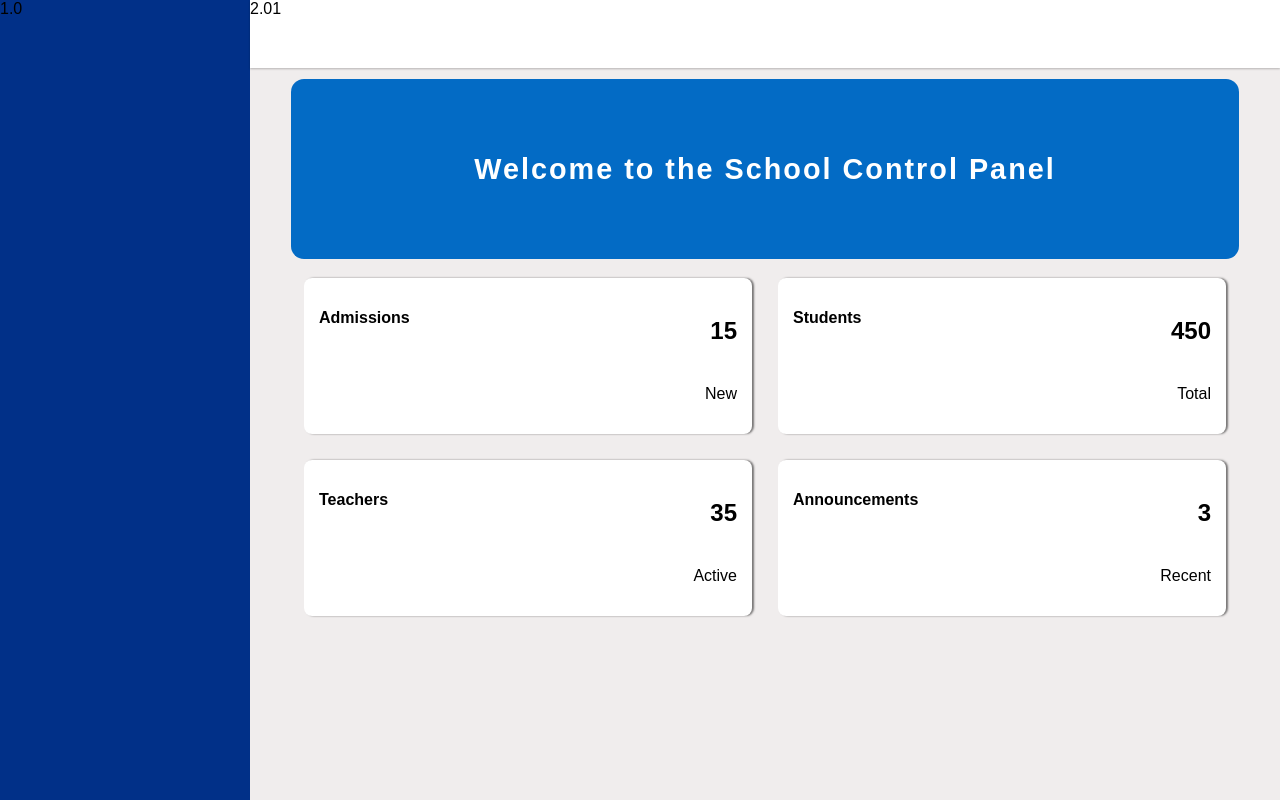
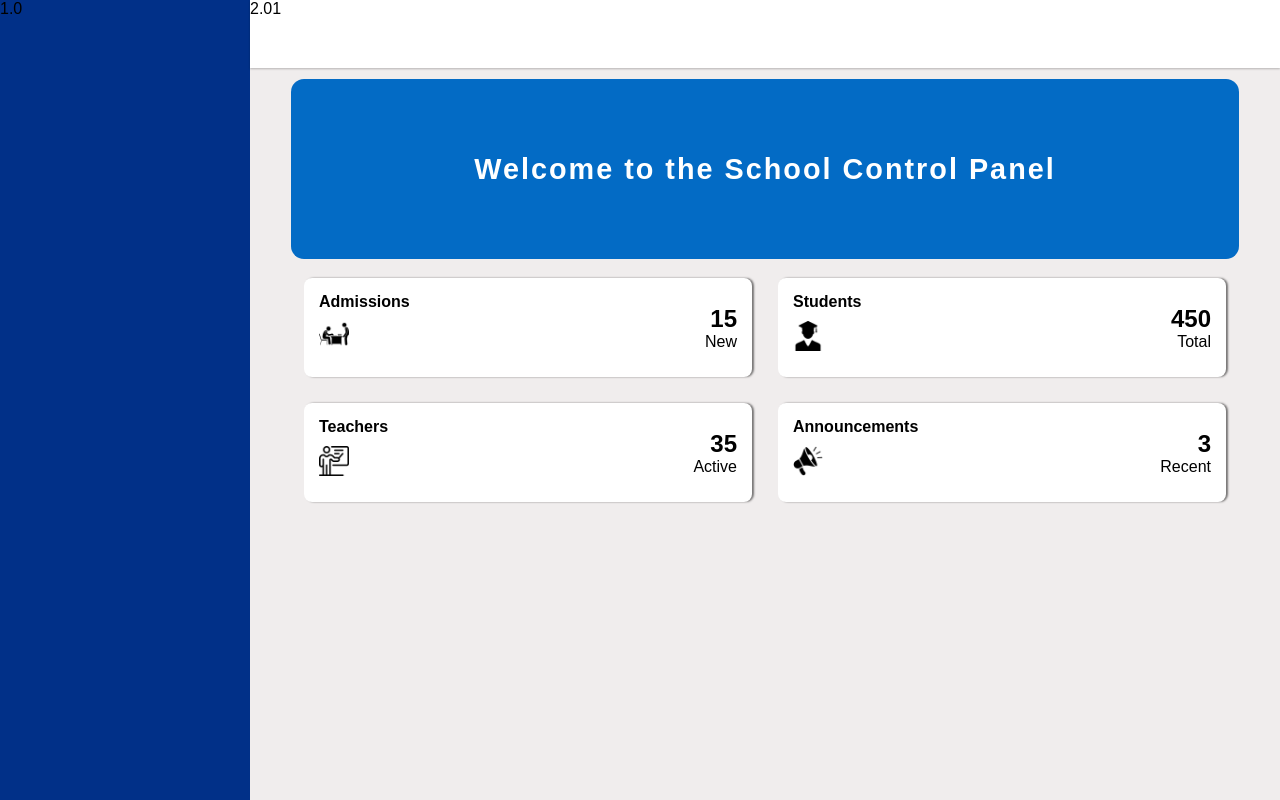
Before and after one commit to Mohammedrifath7/School, a plain HTML site: page dashboard.html in a window 1280 px wide. Drawn offline with Linux system fonts and the light colour scheme.

Commit message:
CSS file pushing

```diff
--- a/css/dashboard.css
+++ b/css/dashboard.css
@@ -75,3 +75,21 @@ body{
     display: flex;
     justify-content: space-between;
 }
+
+.admission p, .students p, .teachers p, .announcement p{
+    margin:0;
+    border: 0;
+}
+
+/* .admission div, .students div, .teachers div, .announcement div{
+    margin: 10px;
+    padding:5px;
+} */
+
+.admission img, .students img,.teachers img, .announcement img{
+    margin:0;
+    display:block;
+    width: 100%;
+    height: 100%;
+    object-fit: contain;padding: 0;
+}
```
Also changed, not shown: assets/announcement.png (added), assets/apply.png (added), assets/student-with-graduation-cap.png (added), assets/teacher.png (added).
